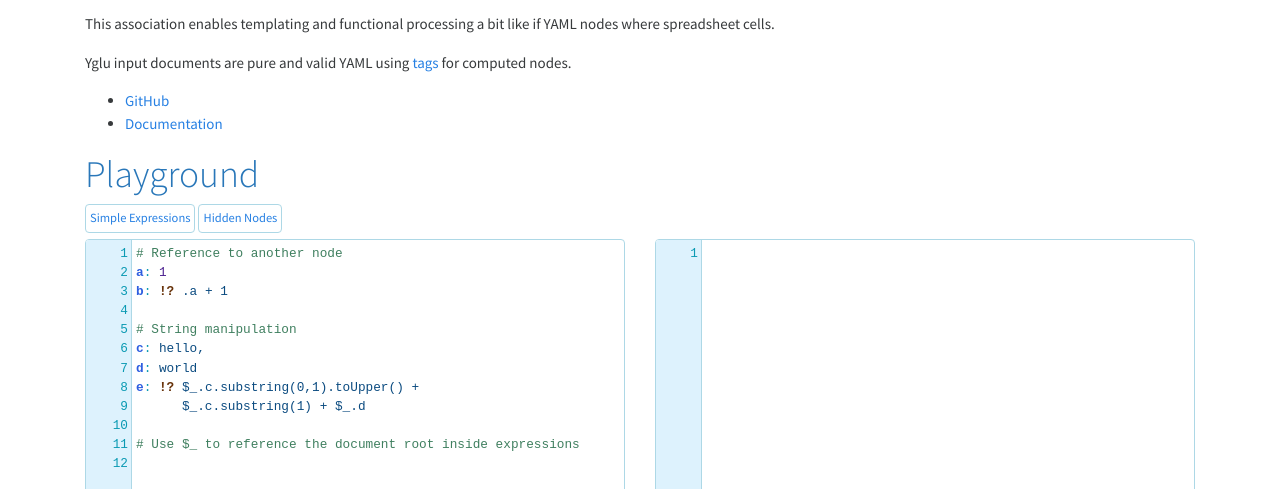
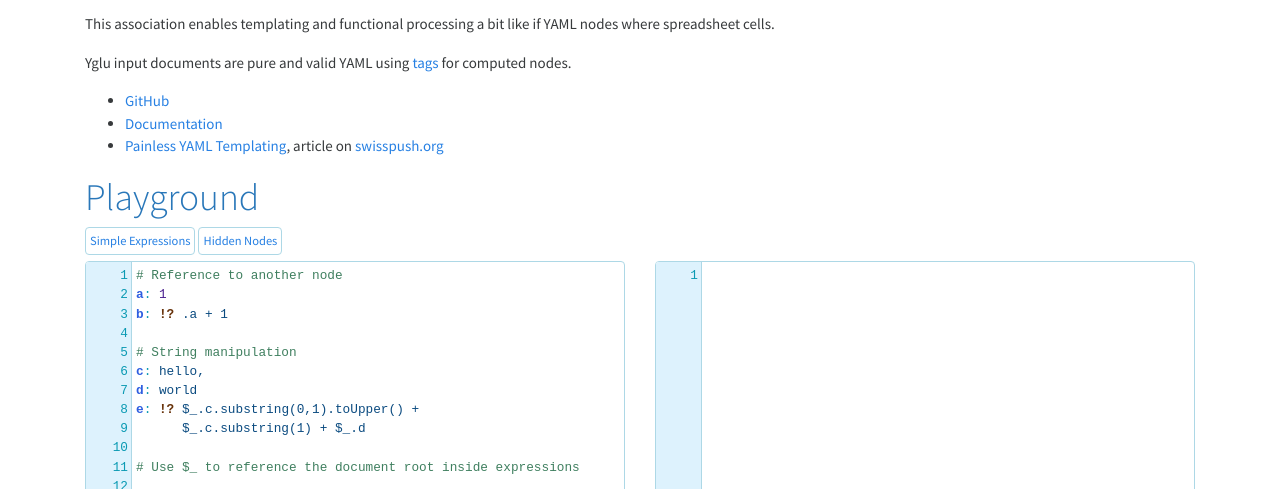
Before and after one commit to lbovet/yglu, a plain HTML site: page index.html in a window 1280 px wide. Shown: the part 611-1100 px from the top of the page. Drawn offline with nearby package versions, Linux system fonts and the light colour scheme; no server answers.

Commit message:
Add link to article

```diff
--- a/index.html
+++ b/index.html
@@ -34,6 +34,8 @@
     <ul>
       <li> <a href="https://github.com/lbovet/yglu">GitHub</a></li>
       <li> <a href="https://github.com/lbovet/yglu/blob/master/README.md">Documentation</a></li>
+      <li> <a href="http://www.swisspush.org/tools/2020/01/29/painless-yaml-templating">Painless YAML Templating</a>,
+        article on <a href="http://www.swisspush.org">swisspush.org</a></li>
     </ul>
 
     <h1>Playground</h1>
```
